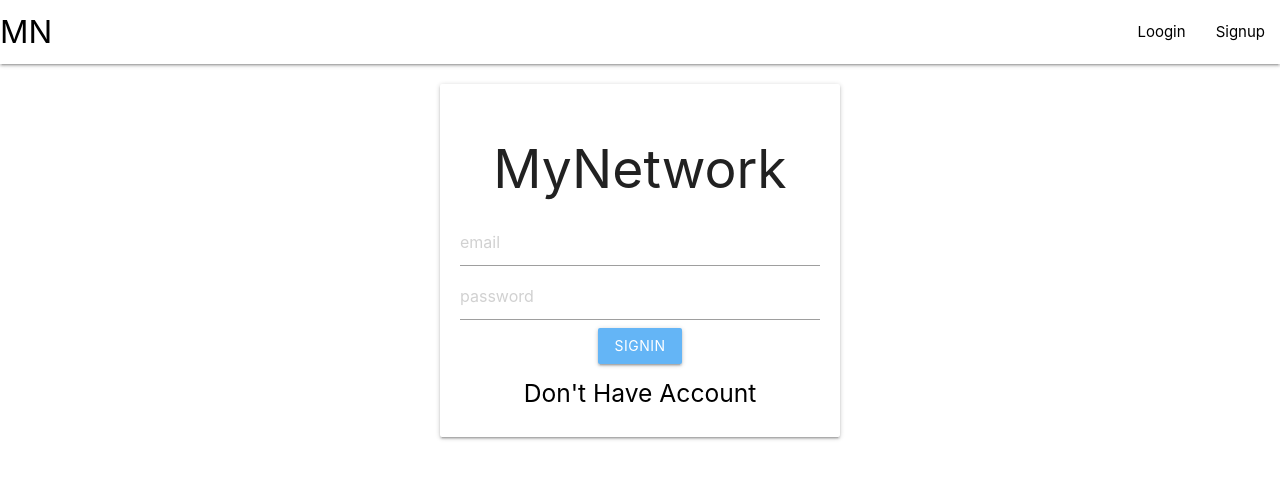
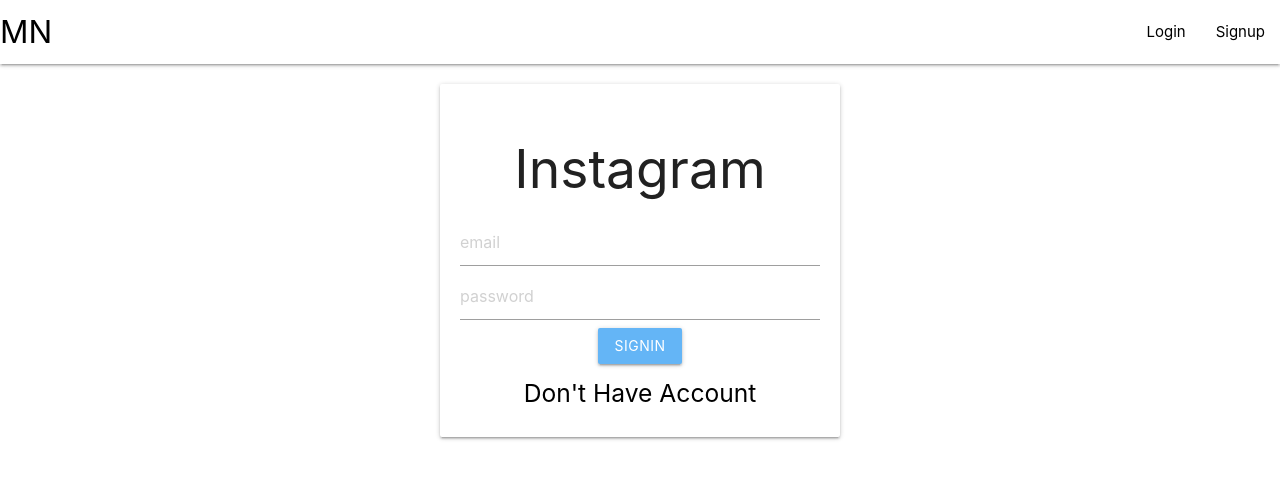
Before and after one commit to Aryan-Raj-Cs/socialnetworkfinal, a React (Create React App) app in the folder client/: page /signin in a window 1280 px wide. Shown: the top 478 px of the page. Built offline with nearby package versions, Linux system fonts and the light colour scheme; a web font is replaced by a local one.

Commit message:
again change

```diff
--- a/client/package.json
+++ b/client/package.json
@@ -1,6 +1,6 @@
 {
   "name": "socialnetwork",
-
+ "proxy":"http://localhost:5000/",
   "version": "0.1.0",
   "private": true,
   "dependencies": {
--- a/client/src/components/Navbar.js
+++ b/client/src/components/Navbar.js
@@ -31,7 +31,7 @@
   else{
  return [
 
-        <li> <Link to="/signin">Loogin </Link></li>,
+        <li> <Link to="/signin">Login </Link></li>,
         <li> <Link to="signup">Signup </Link></li>
 
 
--- a/client/src/components/screens/Home.js
+++ b/client/src/components/screens/Home.js
@@ -7,6 +7,10 @@
 
    const [data, setData] = useState([])
    const { state, dispatch } = useContext(userContext)
+   const [comnt,setComment]=useState("");
+   const clear=()=>{
+      setComment("");
+   }
    useEffect(() => {
       fetch('/allpost', {
          headers: {
@@ -83,6 +87,7 @@
    }
 
    const makeComment = (text, postId) => {
+      setComment("");
       fetch('/comment', {
          method: "put",
          headers: {
@@ -183,7 +188,7 @@
                            e.preventDefault()
                            makeComment(e.target[0].value, item._id)
                         }}>
-                           <input type="text" placeholder="add a comment" />
+                           <input type="text" placeholder="add a comment" onFocus={clear} onChange={(e)=>{setComment(e.target.value)}} value={comnt}/>
                         </form>
                      </div>
                   </div>
--- a/client/src/components/screens/SignUp.js
+++ b/client/src/components/screens/SignUp.js
@@ -76,7 +76,7 @@
 
         <div className="mycard">
             <div className="card auth-card">
-                <h2>MyNetwork</h2>
+                <h2>Instagram</h2>
                 <input type="text" placeholder="name"
                 value={name}
                  onChange={(e)=>{setName(e.target.value)}}
@@ -105,7 +105,7 @@
                 <button className="btn waves-effect waves-light #64b5f6 blue lighten-2" onClick={postData} >SignUp
 
                  </button>
-                 <h5><Link to='/login'>Already Have Acoount</Link> </h5>
+                 <h5><Link to='/signin'>Already Have Acoount</Link> </h5>
 
             </div>
         </div>
--- a/client/src/components/screens/Signin.js
+++ b/client/src/components/screens/Signin.js
@@ -39,14 +39,16 @@
 
             console.log(data);
             if(data.error){
-                M.toast({html: 'User Already Exit!',classes:"#d32f2f red darken-2"})
+                M.toast({html: 'Password and Email are wrong!',classes:"#d32f2f red darken-2"})
             }
             else{
-
+            if(data){
                 localStorage.setItem("jwt_key",data.jwt_key);
                 localStorage.setItem("user",JSON.stringify(data.user));
                 dispatch({type:"USER",payload:data.user})
                 M.toast({html: 'signed Succesfully',classes:"#00c853 green accent-4"})
+
+            }
 
             history.push('/')
             console.log(data);
@@ -64,7 +66,7 @@
 
         <div className="mycard">
             <div className="card auth-card">
-                <h2>MyNetwork</h2>
+                <h2>Instagram</h2>
                 <input type="text" placeholder="email"
                  value={email}
                  onChange={(e)=>{setEmail(e.target.value)}}
```
